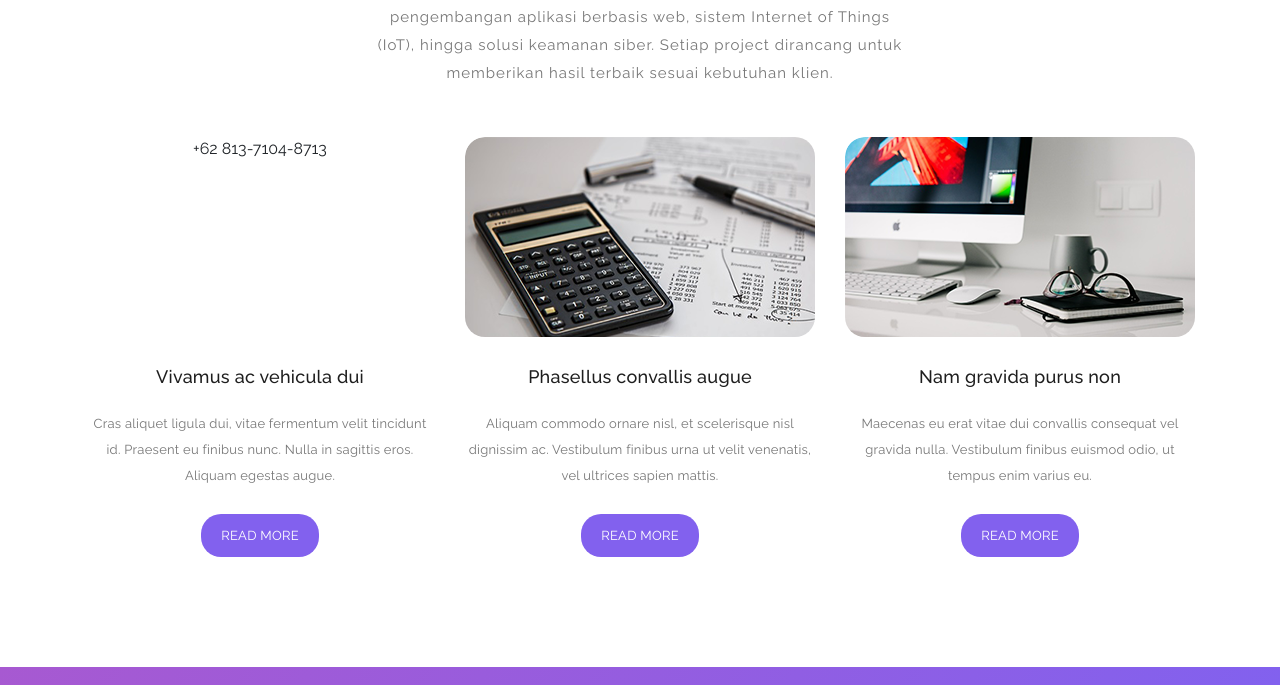
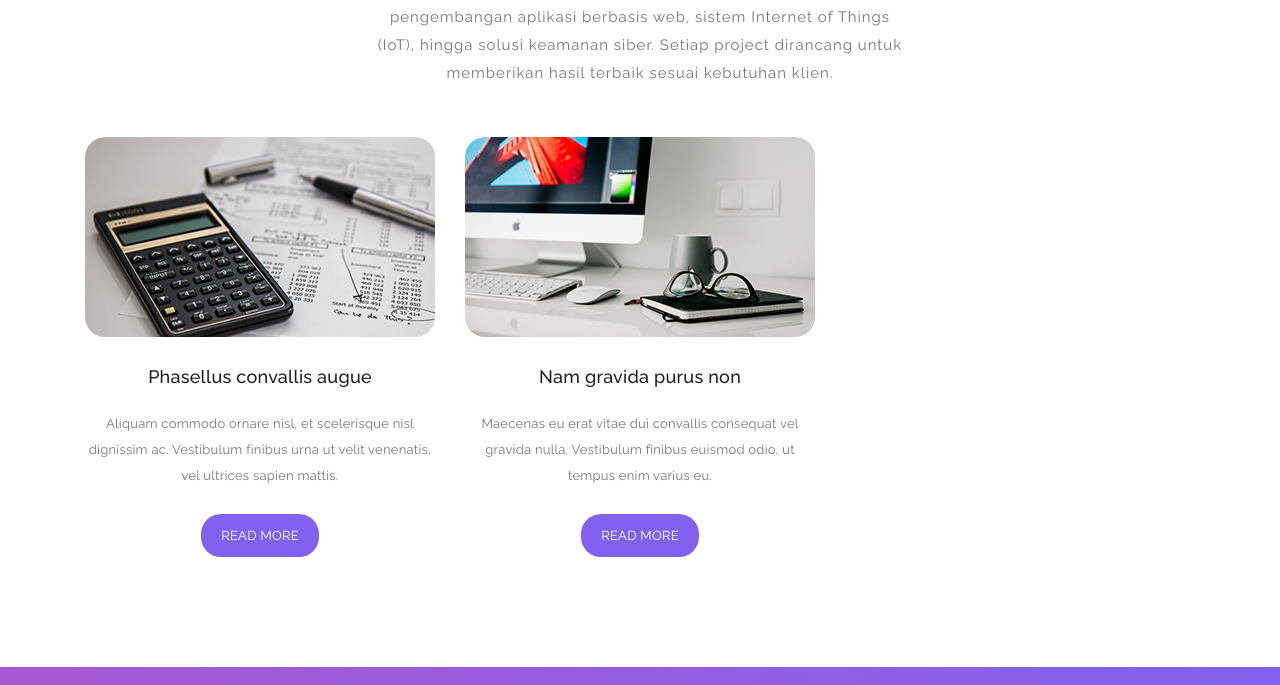
Before and after one commit to Kadalgurun1337/Kadalgurun1337.github.io, a plain HTML site: page index.html in a window 1280 px wide. Shown: the part 5220-5905 px from the top of the page. Drawn offline with Linux system fonts and the light colour scheme.

Commit message:
Update index.html

```diff
--- a/index.html
+++ b/index.html
@@ -543,26 +543,6 @@ https://templatemo.com/tm-535-softy-pinko
           <div class="col-lg-4 col-md-6 col-sm-12">
             <div class="blog-post-thumb">
               <div class="img">
-                <a<img src="assets/images/blog-item-01.png" alt="" />
-
-                +62 813-7104-8713
-              </div>
-              <div class="blog-content">
-                <h3>
-                  <a href="#">Vivamus ac vehicula dui</a>
-                </h3>
-                <div class="text">
-                  Cras aliquet ligula dui, vitae fermentum velit tincidunt id.
-                  Praesent eu finibus nunc. Nulla in sagittis eros. Aliquam
-                  egestas augue.
-                </div>
-                <a href="#" class="main-button">Read More</a>
-              </div>
-            </div>
-          </div>
-          <div class="col-lg-4 col-md-6 col-sm-12">
-            <div class="blog-post-thumb">
-              <div class="img">
                 <img src="assets/images/blog-item-02.png" alt="" />
               </div>
               <div class="blog-content">
```
